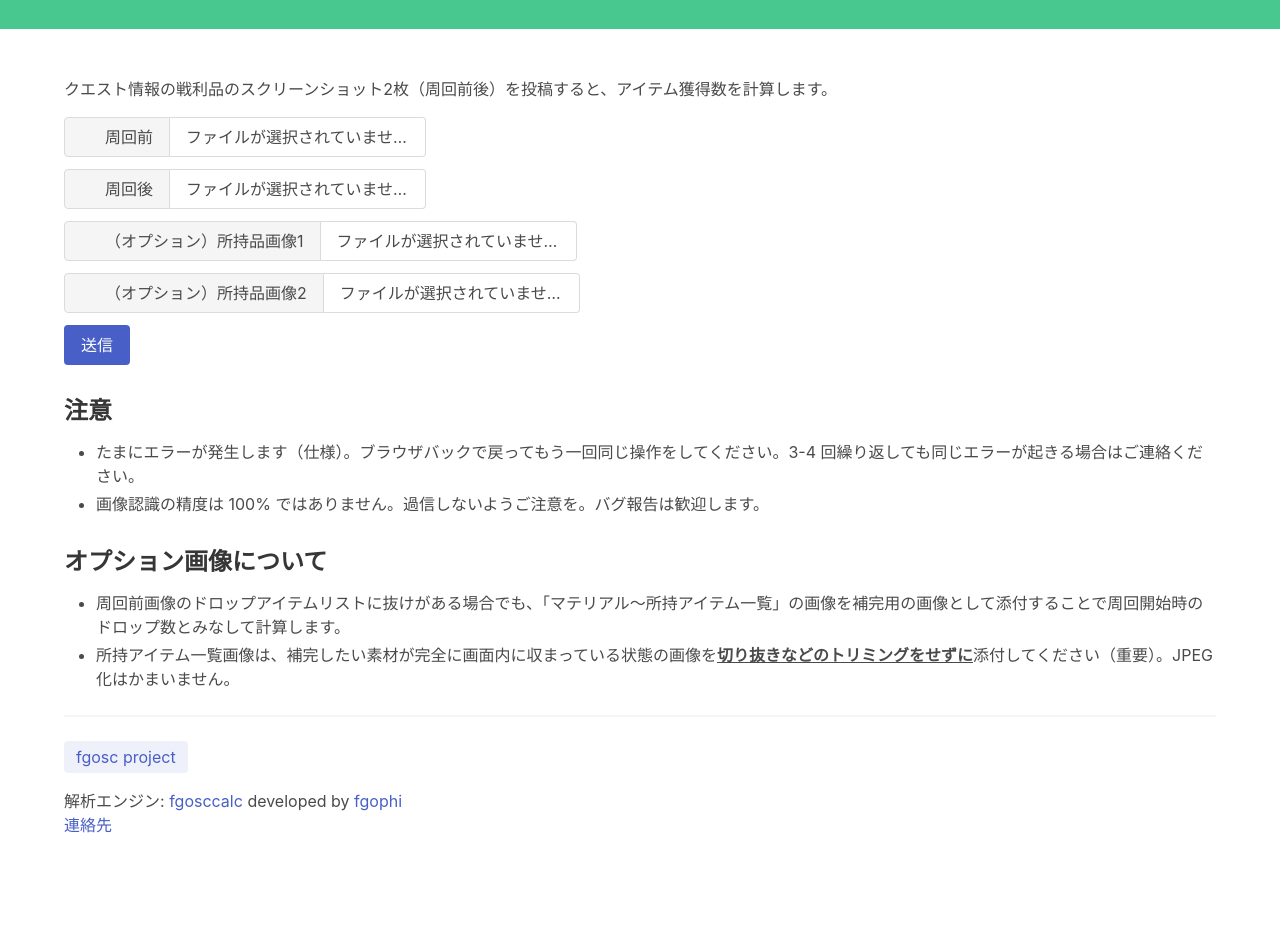
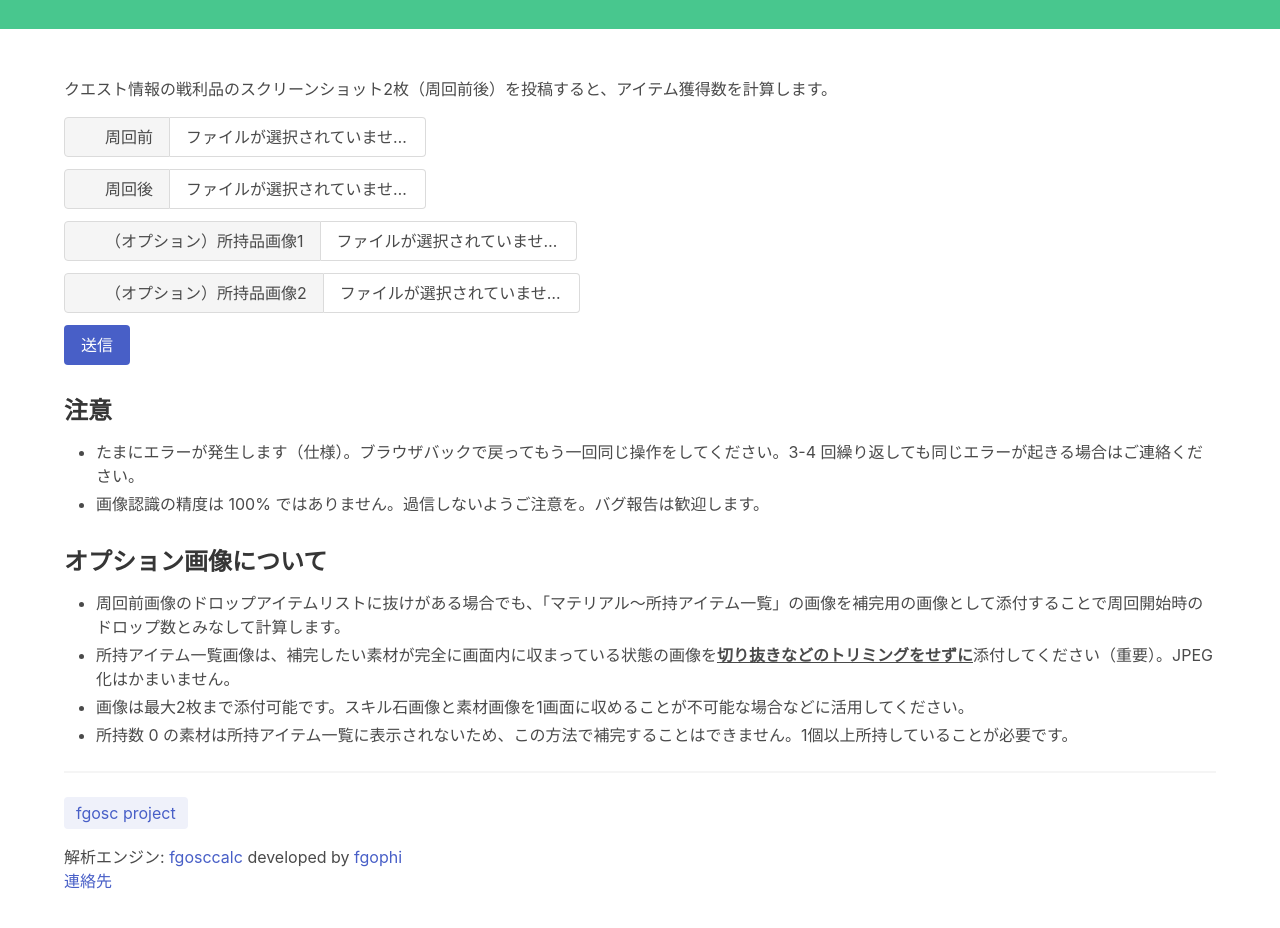
Before and after one commit to fgosc/fgosccalc, a website: page static/index.html in a window 1280 px wide. Shown: the part 100-1028 px from the top of the page. Before the commit the page ends 985 px from the top, so only its background shows below. Drawn offline with nearby package versions, Linux system fonts and the light colour scheme.

Commit message:
不足している説明を追記。

```diff
--- a/static/index.html
+++ b/static/index.html
@@ -116,6 +116,8 @@
         <ul>
           <li>周回前画像のドロップアイテムリストに抜けがある場合でも、「マテリアル～所持アイテム一覧」の画像を補完用の画像として添付することで周回開始時のドロップ数とみなして計算します。</li>
           <li>所持アイテム一覧画像は、補完したい素材が完全に画面内に収まっている状態の画像を<b><u>切り抜きなどのトリミングをせずに</u></b>添付してください（重要）。JPEG 化はかまいません。</li>
+          <li>画像は最大2枚まで添付可能です。スキル石画像と素材画像を1画面に収めることが不可能な場合などに活用してください。</li>
+          <li>所持数 0 の素材は所持アイテム一覧に表示されないため、この方法で補完することはできません。1個以上所持していることが必要です。</li>
         </ul>
         <hr>
         <p>
```
